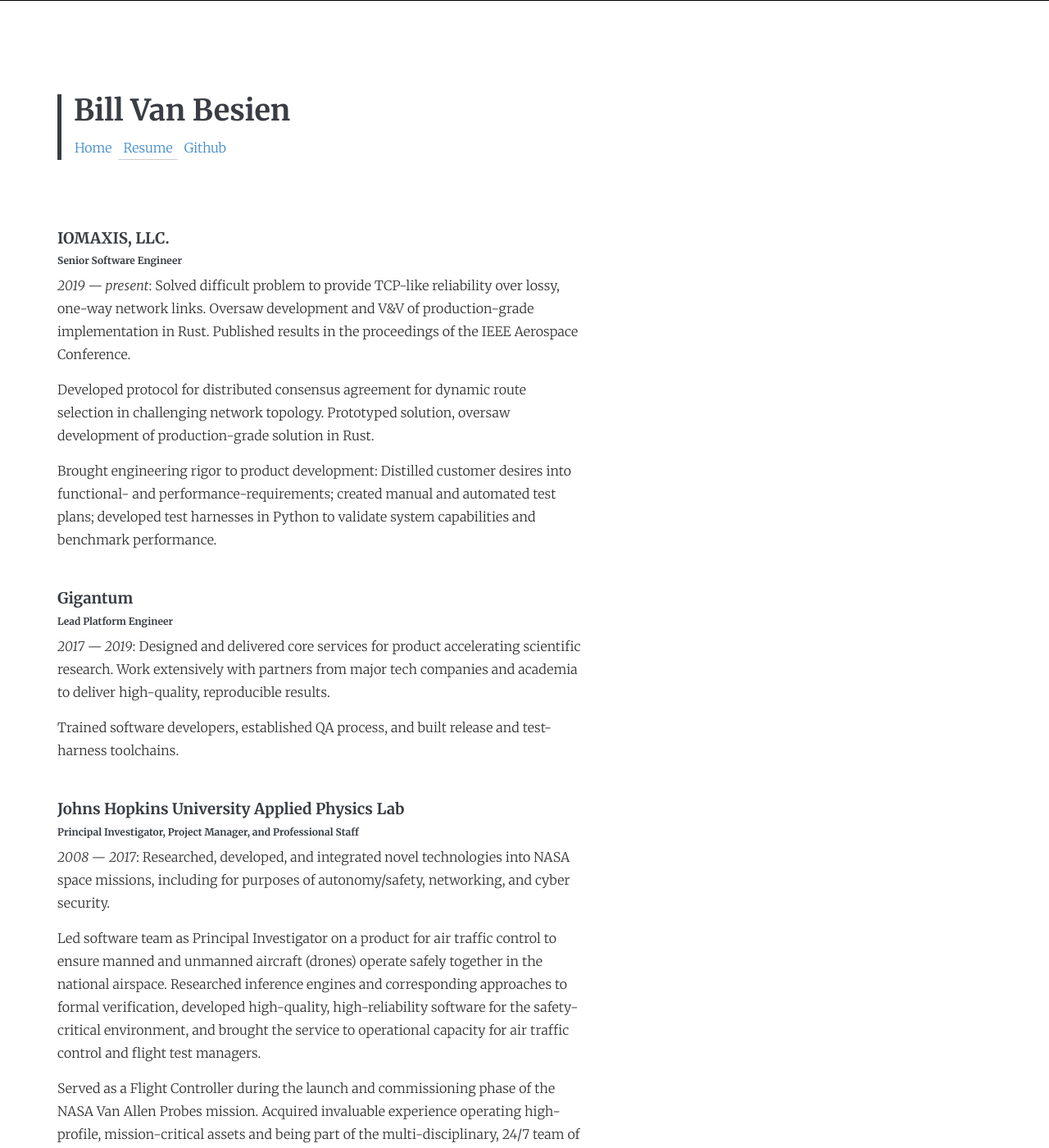
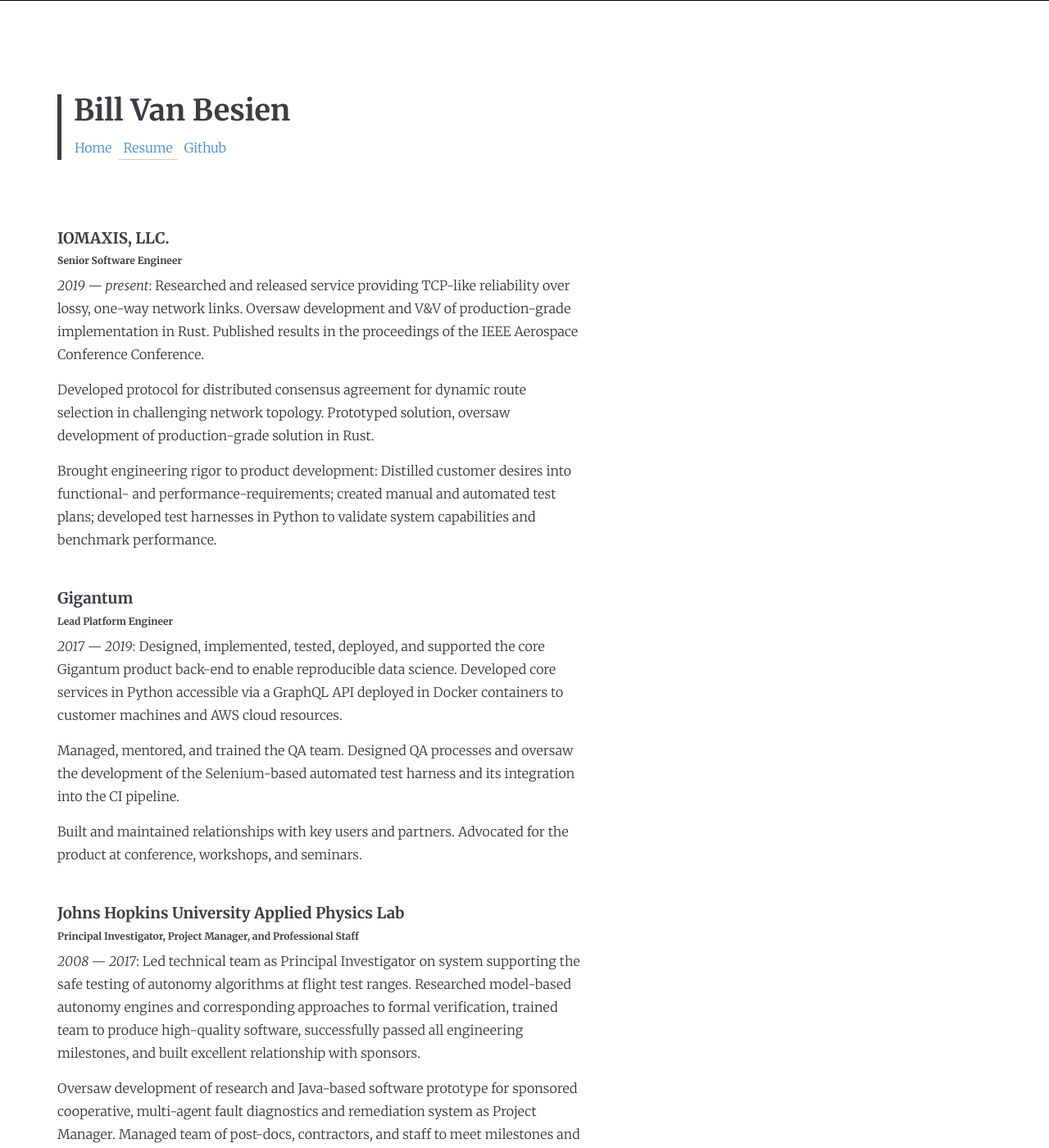
Before and after one commit to billvb/billvb.github.io, a Jekyll site: the page built from resume.md, in a window 1280 px wide and 1400 px high. Shown: the whole window at 82% size. Built offline with Jekyll 4.4.1, drawn with Linux system fonts in a browser that asks for light colours; nearby versions of some CDN libraries; some of the changed text lies outside the part shown.

Commit message:
Updated description in resume.md

```diff
--- a/resume.md
+++ b/resume.md
@@ -7,7 +7,7 @@ layout: base
 
 ###### Senior Software Engineer
 
-*2019 &mdash; present*: Solved difficult problem to provide TCP-like reliability over lossy, one-way network links. Oversaw development and V&V of production-grade implementation in Rust. Published results in the proceedings of the IEEE Aerospace Conference.
+*2019 &mdash; present*: Researched and released service providing TCP-like reliability over lossy, one-way network links. Oversaw development and V&V of production-grade implementation in Rust. Published results in the proceedings of the IEEE Aerospace Conference Conference.
 
 Developed protocol for distributed consensus agreement for dynamic route selection in challenging network topology. Prototyped solution, oversaw development of production-grade solution in Rust.
 
@@ -18,21 +18,24 @@ Brought engineering rigor to product development: Distilled customer desires int
 
 ###### Lead Platform Engineer
 
-*2017 &mdash; 2019*: Designed and delivered core services for product accelerating scientific research.
-Work extensively with partners from major tech companies and academia to deliver high-quality, reproducible results.
+*2017 &mdash; 2019*:
+Designed, implemented, tested, deployed, and supported the core Gigantum product back-end to enable reproducible data science. Developed core services in Python accessible via a GraphQL API deployed in Docker containers to customer machines and AWS cloud resources.
 
-Trained software developers, established QA process, and built release and test-harness toolchains.
+Managed, mentored, and trained the QA team. Designed QA processes and oversaw the development of the Selenium-based automated test harness and its integration into the CI pipeline.
+
+Built and maintained relationships with key users and partners. Advocated for the product at conference, workshops, and seminars.
 
 
 ### Johns Hopkins University Applied Physics Lab
 
 ###### Principal Investigator, Project Manager, and Professional Staff
 
-*2008 &mdash; 2017*: Researched, developed, and integrated novel technologies into NASA space missions, including for purposes of autonomy/safety, networking, and cyber security.
+*2008 &mdash; 2017*:
+Led technical team as Principal Investigator on system supporting the safe testing of autonomy algorithms at flight test ranges. Researched model-based autonomy engines and corresponding approaches to formal verification, trained team to produce high-quality software, successfully passed all engineering milestones, and built excellent relationship with sponsors.
 
-Led software team as Principal Investigator on a product for air traffic control to ensure manned and unmanned aircraft (drones) operate safely together in the national airspace. Researched inference engines and corresponding approaches to formal verification, developed high-quality, high-reliability software for the safety-critical environment, and brought the service to operational capacity for air traffic control and flight test managers.
+Oversaw development of research and Java-based software prototype for sponsored cooperative, multi-agent fault diagnostics and remediation system as Project Manager. Managed team of post-docs, contractors, and staff to meet milestones and mature technology toward operational capability.
 
-Served as a Flight Controller during the launch and commissioning phase of the NASA Van Allen Probes mission. Acquired invaluable experience operating high-profile, mission-critical assets and being part of the multi-disciplinary, 24/7 team of engineers, analysts, and controllers. Prior to serving in this role, developed software tools in support of the NASA Messenger mission to Mercury.
+Architected, implemented, and supported cross-mission Command and Data Handling (C&DH) spacecraft flight software. Developed build process using CMake, Bash, and Linux for deployment onto mission-specific hardware platforms, such as Embedded Linux, RTEMS, and VxWorks. Implemented flight software backbone and applications in ANSI C, wrote unit tests, and supported deployment to spacecraft testbeds.
 
 
 ### Nextility
```
